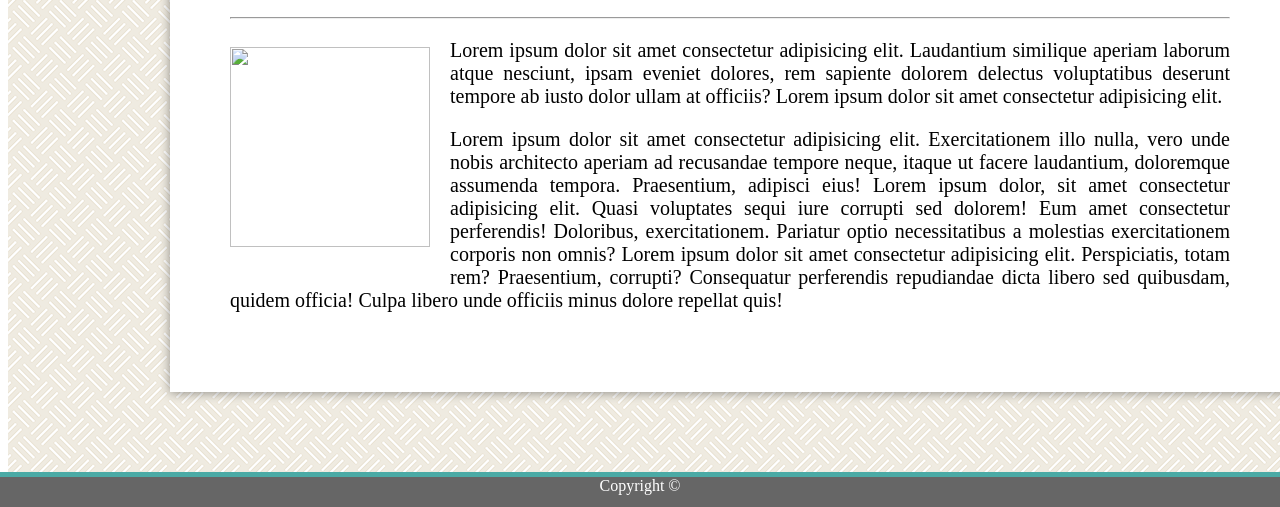
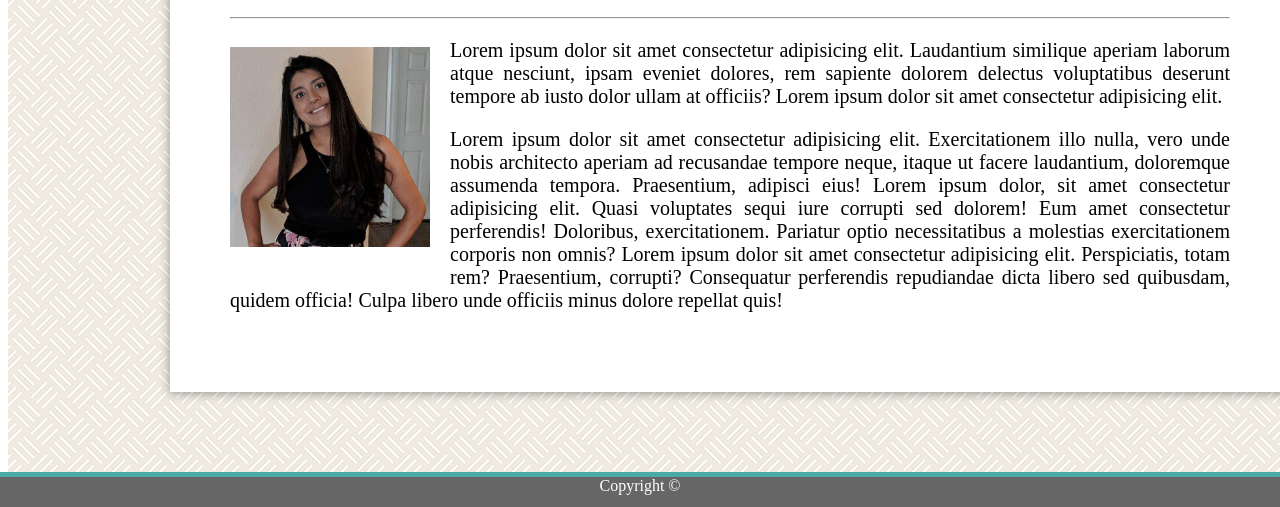
Before and after one commit to joswald123/Basic-Porfolio, a plain HTML site: page index.html in a window 1280 px wide. Shown: the part 293-800 px from the top of the page. Drawn offline with Linux system fonts and the light colour scheme.

Commit message:
fixed picture path

```diff
--- a/index.html
+++ b/index.html
@@ -43,7 +43,7 @@
             <div class="main">
                 <h2 class="titulo">About me </h2>
                 <hr>
-                <img src="../Portfolio/assets/images/me.jpg" width="200" height="200">
+                <img src="./assets/images/me.jpg" width="200" height="200">
 
                 <p>Lorem ipsum dolor sit amet consectetur adipisicing elit. Laudantium similique aperiam laborum atque
                     nesciunt, ipsam eveniet dolores, rem sapiente dolorem delectus voluptatibus deserunt tempore ab
```
